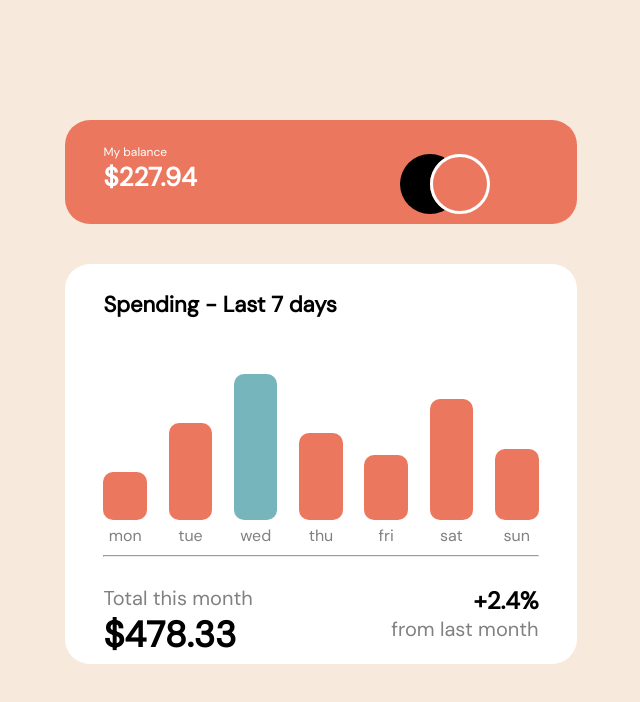
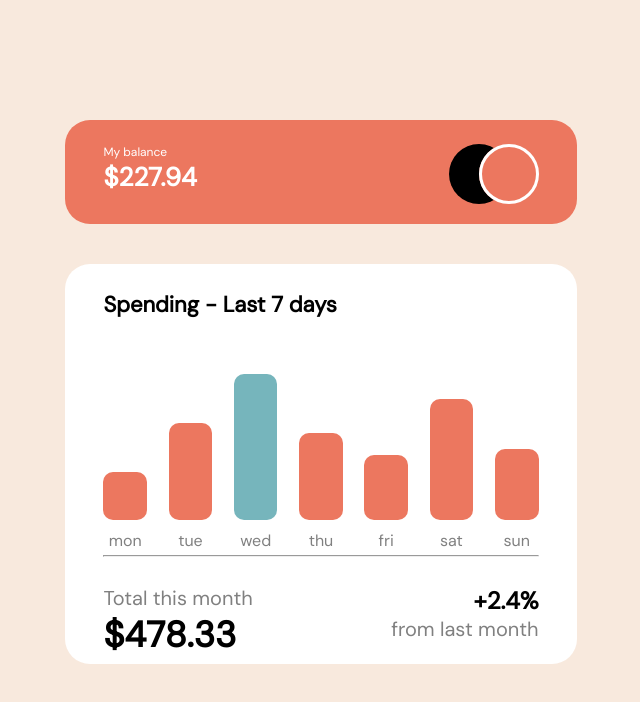
Before and after one commit to TSchm82/Expenses-chart-component, a plain HTML site: page expenses-chart-component-main/index.html in a window 1280 px wide. Shown: the whole page, without its empty margins (319-959 px from the left). Drawn offline with Linux system fonts and the light colour scheme.

Commit message:
cleaned up code

```diff
--- a/expenses-chart-component-main/fetchData.js
+++ b/expenses-chart-component-main/fetchData.js
@@ -24,43 +24,52 @@ function createBars(spendings) {
     const container = document.getElementById("graphs-container")
     const maximumHeight = findMaximum(spendings.map(e => e.amount));
 
+    // Create bar and add it to container
     spendings.forEach((spending, index) => {
-        barContainer = document.createElement('div');
-        barContainer.classList.add('bar-container');
+        barContainer = createElementAndAddClass('div', 'bar-container');
 
+        // Add space on the right
         if (index !== spendings.length - 1) {
             barContainer.classList.add('bar-spacer-right');
         }
 
+        // Create Elements
+        infoBox = createElementAndAddClass('div', 'info-box', `$ ${spending.amount}`);
+        spacerTop = createElementAndAddClass('div', 'bar-spacer-top');
+        info = createElementAndAddClass('span', 'column-info-day', spending.day);
+        bar = createElementAndAddClass('div', 'bar');
+
+        // Add Styling
         const barHeight = spending.amount;
+        bar.style.height = `${70 * barHeight / maximumHeight}%`;
+        spacerTop.style.height = `${70 * (maximumHeight - barHeight) / maximumHeight}%`;
 
-        infoSpace = document.createElement('div');
-        infoSpace.classList.add('info-spacer');
-        infoSpace.innerHTML = `$ ${spending.amount}`;
-
-        spacer = document.createElement('div');
-        spacer.classList.add('bar-spacer-top');
-        spacer.style.height = `${70 * (maximumHeight - barHeight) / maximumHeight}%`;
-
-        bar = document.createElement('div');
-        bar.classList.add('bar');
-
+        // Style Maximum
         if (barHeight === maximumHeight) {
             bar.classList.add('maximum');
         }
 
-        bar.style.height = `${70 * barHeight / maximumHeight}%`;
+        console.log(bar)
 
-        info = document.createElement('span');
-        info.innerHTML = spending.day;
-
-        barContainer.appendChild(spacer);
-        barContainer.appendChild(infoSpace);
+        // Append to container
+        barContainer.appendChild(spacerTop);
+        barContainer.appendChild(infoBox);
         barContainer.appendChild(bar);
         barContainer.appendChild(info);
 
         container.appendChild(barContainer)
     })
+}
+
+function createElementAndAddClass(type, style, innerHTML) {
+    element = document.createElement(type);
+    element.classList.add(style);
+
+    if (!!innerHTML) {
+        element.innerHTML = innerHTML;
+    }
+    console.log(element)
+    return element;
 }
 
 async function fetchData() {
--- a/expenses-chart-component-main/index.html
+++ b/expenses-chart-component-main/index.html
@@ -19,12 +19,12 @@
 <body>
   <div class="balance-container">
     <div class="balance-container-inner ">
-      <div class="balance-colum">
+      <div class="balance-column">
         <p>My balance</p>
         <p class="balance-info" id="balance-info"></p>
       </div>
 
-      <div class="balance-colum">
+      <div class="balance-column">
         <span class="circle"></span>
       </div>
     </div>
--- a/expenses-chart-component-main/style.css
+++ b/expenses-chart-component-main/style.css
@@ -27,6 +27,11 @@ p {
     padding: 3vh 3% 3vh 3%;
 }
 
+.balance-info {
+    font-weight: 700;
+    font-size: 26px;
+}
+
 .balance-chart {
     padding: 2% 3%;
     border-radius: 25px;
@@ -35,11 +40,6 @@ p {
     width: 40vw;
     margin: 0 auto 10vh;
     overflow: hidden;
-}
-
-.balance-info {
-    font-weight: 700;
-    font-size: 26px;
 }
 
 .graphs-container {
@@ -52,6 +52,13 @@ p {
     margin: 0 0 4.5%;
 }
 
+.bar-container {
+    width: 10%;
+    height: 100%;
+    display: block;
+    float: left;
+}
+
 .bar-container:hover .info-spacer {
     width: 130%;
     background-color: #000000;
@@ -59,14 +66,7 @@ p {
     right: 15%;
 }
 
-.bar-container {
-    width: 10%;
-    height: 100%;
-    display: block;
-    float: left;
-}
-
-.info-spacer {
+.info-box {
     height: 15%;
     border-radius: 5px;
     color: white;
@@ -78,11 +78,10 @@ p {
     margin-bottom: 10%;
 }
 
-span {
+.column-info-day {
     height: 5%;
     margin-top: 10px;
     display: flex;
-    align-items: center;
     justify-content: center;
     color: grey
 }
@@ -150,7 +149,7 @@ span {
     float: left;
 }
 
-.balance-colum {
+.balance-column {
     width: 50%;
 }
 
@@ -160,9 +159,10 @@ span {
     height: 60px;
     border-color: white;
     border-style: solid;
-    margin-left: 50%;
     box-shadow:
         -30px 0 0 0px black;
+    display: flex;
+    float: right;
 }
 
 @media screen and (max-width: 700px) {
@@ -170,7 +170,7 @@ span {
     .balance-container,
     .balance-chart {
         width: 90vw;
-        transition: width 2s;
+        transition: width 0.5s;
     }
 
     .bottom-info {
```
